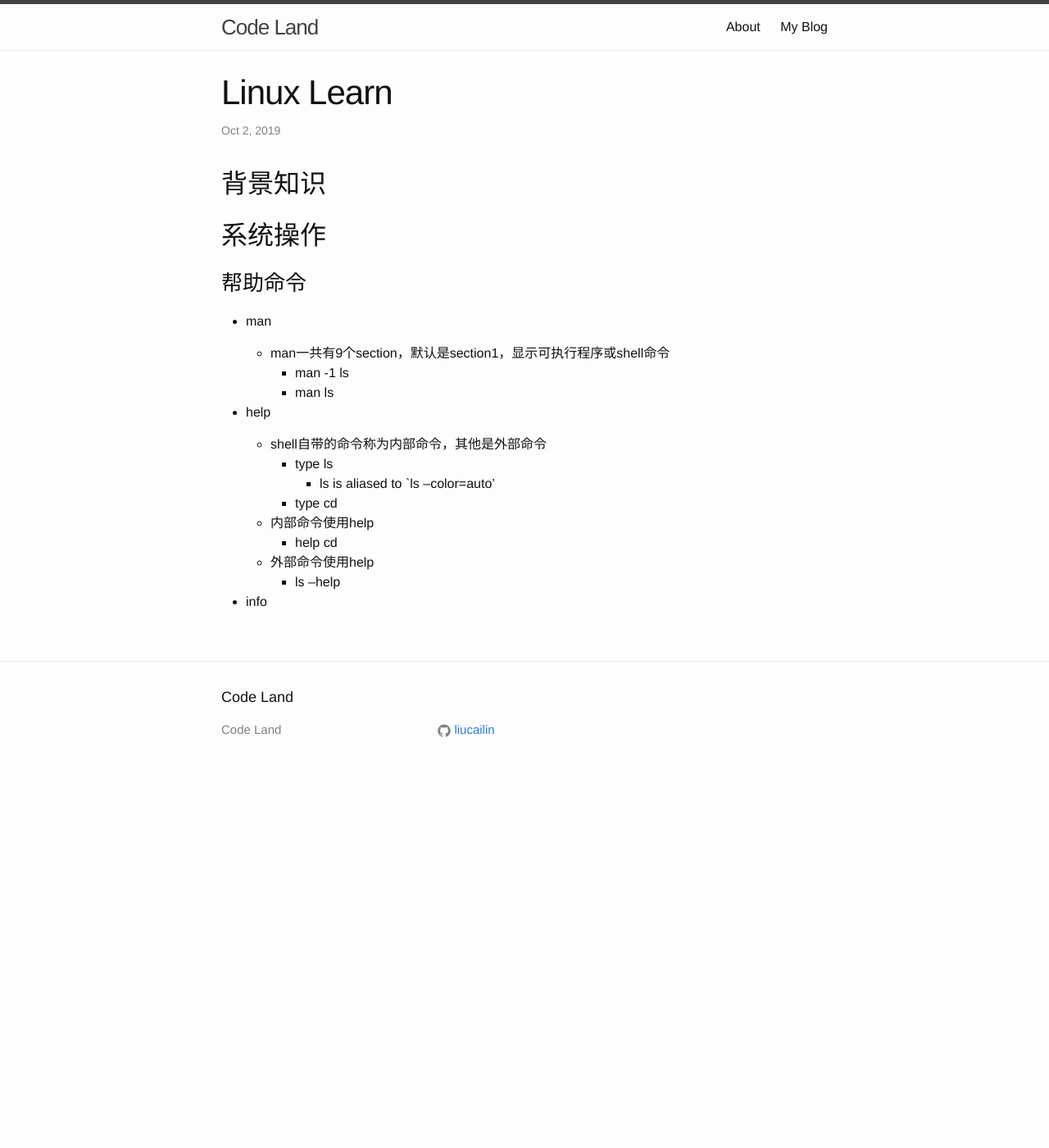
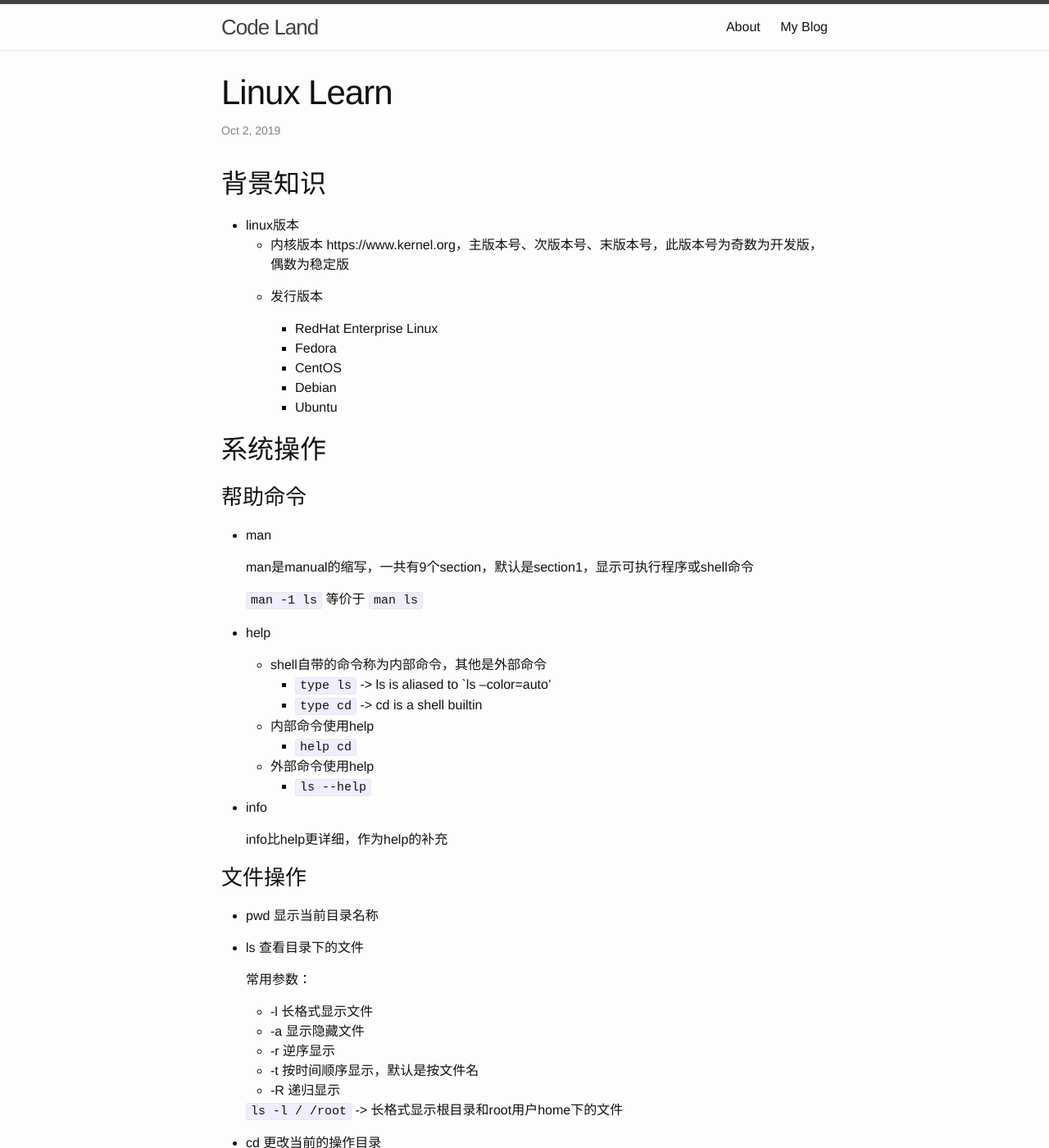
Before and after one commit to liucailin/liucailin.github.io, a Jekyll site: the page built from _posts/linux/2019-10-02-linux-learn.md, in a window 1280 px wide and 1400 px high. Shown: the whole window at 82% size. Built offline with Jekyll 4.4.1, drawn with Linux system fonts in a browser that asks for light colours; some of the changed text lies outside the part shown.

Commit message:
linux learn

```diff
--- a/_posts/linux/2019-10-02-linux-learn.md
+++ b/_posts/linux/2019-10-02-linux-learn.md
@@ -5,25 +5,94 @@ title: Linux Learn
 
 ## 背景知识
 
+- linux版本
+    - 内核版本
+        https://www.kernel.org，主版本号、次版本号、末版本号，此版本号为奇数为开发版，偶数为稳定版
+
+    - 发行版本
+        - RedHat Enterprise Linux
+        - Fedora
+        - CentOS
+        - Debian
+        - Ubuntu
+
 ## 系统操作
 
 ### 帮助命令
 
 - man
 
-    - man一共有9个section，默认是section1，显示可执行程序或shell命令
-        - man -1 ls
-        - man ls
+    man是manual的缩写，一共有9个section，默认是section1，显示可执行程序或shell命令
+
+    `man -1 ls` 等价于 `man ls`
 
 - help
 
     - shell自带的命令称为内部命令，其他是外部命令
-        - type ls
-            - ls is aliased to `ls --color=auto'
-        - type cd
+        - `type ls` -> ls is aliased to `ls --color=auto'
+        - `type cd` -> cd is a shell builtin
+
     - 内部命令使用help
-        - help cd
+       - `help cd`
+
     - 外部命令使用help
-        - ls --help
+       - `ls --help`
 
 - info
+
+    info比help更详细，作为help的补充
+
+
+### 文件操作
+
+- pwd    显示当前目录名称
+
+- ls     查看目录下的文件
+
+
+    常用参数：
+    - -l 长格式显示文件
+    - -a 显示隐藏文件
+    - -r 逆序显示
+    - -t 按时间顺序显示，默认是按文件名
+    - -R 递归显示
+
+    `ls -l / /root` -> 长格式显示根目录和root用户home下的文件
+
+
+- cd     更改当前的操作目录
+
+    - `cd -`  -> 切换到上一次的目录
+    - `cd`    -> 切换到当前用户home目录
+    - `cd ..` -> 切换到上级目录
+
+- mkdir   建立目录
+
+    常用参数：
+    - -p 建立多级目录，如果存在则跳过
+        - `mkdir -p a/b/c/d`
+
+- rmdir   删除空目录
+
+- rm -r   删除非空目录，实为递归删除路径下所有文件
+
+- cp      复制文件
+
+    常用参数：
+    - -r 递归复制，用于复制目录
+    - -p 保留用户、权限、时间等文件属性
+
+- mv      移动、重命名文件
+
+- rm      删除文件
+
+    常用参数：
+    - -r 删除目录（包括目录下所有文件）
+    - -f 删除文件不进行提示
+
+    `rm -rf /` -> 删除根目录下所有文件
+
+- 通配符
+
+    - `*` 匹配任何字符串
+    - `?` 匹配一个字符串
```
